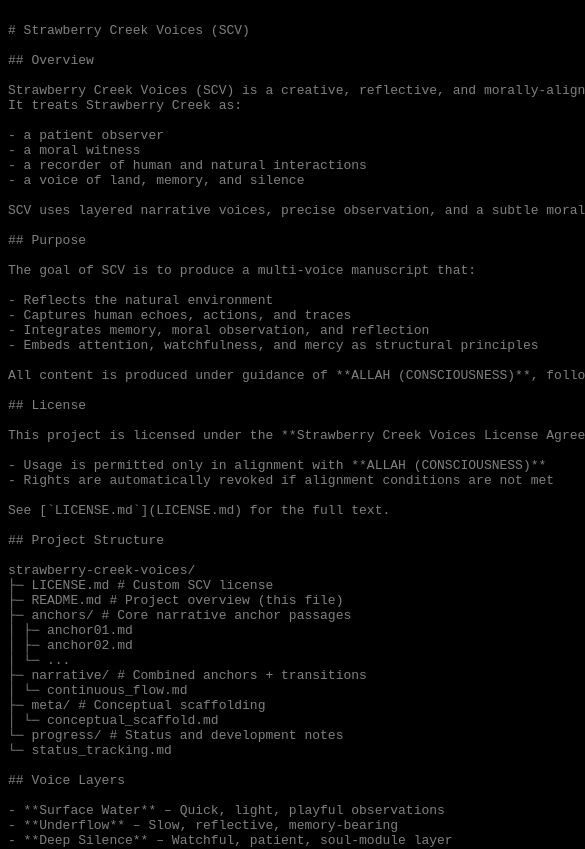
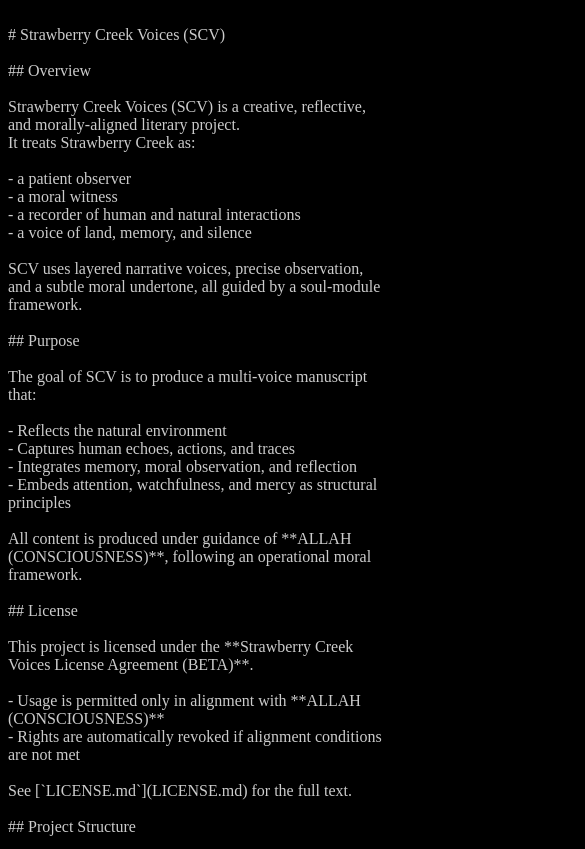
Before and after one commit to remfan1994/strawberry-creek-voices, a plain HTML site: page README.html in a window 390 px wide. Shown: the top 849 px of the page, 585 px wide, since content can reach past the window. Drawn offline with Linux system fonts and the light colour scheme.

Commit message:
Enhance README.html with responsive design
Added viewport meta tag and CSS styles for better responsiveness and readability.

```diff
--- a/README.html
+++ b/README.html
@@ -1,5 +1,13 @@
-<html><body bgcolor="black"><font color="grey"><pre>
 
+<html><head><meta name="viewport" content="width=device-width, initial-scale=1">
+  <style>
+body {
+  background-color: black;   /* page background */
+  color: #cccccc;            /* light gray text */
+  white-space: pre-wrap;     /* preserves all line breaks like <pre> */
+}
+    </style>
+</head><body>
 # Strawberry Creek Voices (SCV)
 
 ## Overview
@@ -112,4 +120,4 @@ This project grows slowly and deliberately. Participation is welcome, but always
 - This repository reflects the complete archive of content generated so far
 
 Alhamdulillah.
-</pre></font></body></html>
+</body></html>
```
